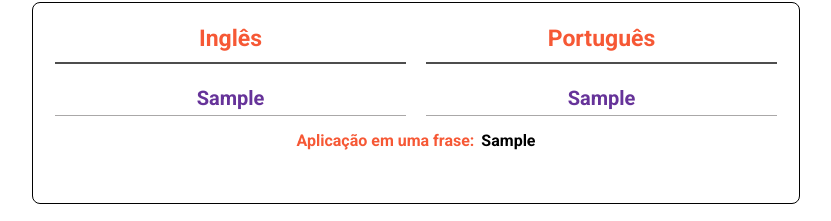
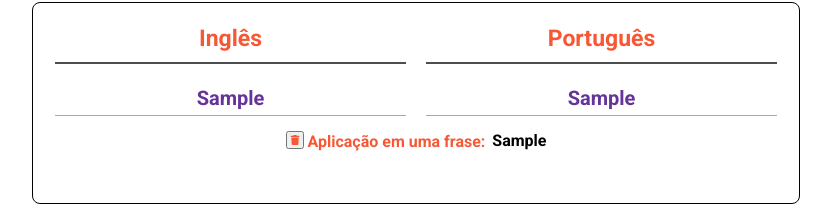
Before and after one commit to Adrianodbs/ingl-s-react, a React (Create React App) app: page / in a window 1280 px wide. Both pictures are taken after typing "Sample", "Sample", "Sample" into the empty fields and a click on the button "Cadastrar palavra". Shown: the part 482-703 px from the top of the page, without its empty margins (224-1055 px from the left). Built offline with nearby package versions, Linux system fonts and the light colour scheme.

Commit message:
Deletar item

```diff
--- a/src/pages/dicionario/index.jsx
+++ b/src/pages/dicionario/index.jsx
@@ -1,5 +1,6 @@
 import './style.css'
-import { useState, useEffect } from 'react'
+import { useState, useEffect, useCallback } from 'react'
+import {FaTrash} from 'react-icons/fa'
 
 import '../../components/modal'
 
@@ -39,19 +40,31 @@ function DicionarioPage() {
 
   function enviarPalavra (e){
     e.preventDefault()
-     const data = {
+
+    if(palavra !== '' || traducao !== '' || uso !== ''){
+      const data = {
       Palavra: palavra,
       Traducao: traducao,
       Uso: uso
      }
 
      setPalavrasTreinamento([...palavrasTreinamento, data])
-
+    }
 
     setPalavra('')
     setTraducao('')
     setUso('')
   }
+
+  const handleDelete = useCallback(
+    repo => {
+      // Ele vai filtrar todos os repositórios e só vai devolver para essa constante todos os repositorios que forem diferentes desse que ele tá mandando
+      const find = palavrasTreinamento.filter(r => r.Palavra !== repo)
+
+      setPalavrasTreinamento(find)
+    },
+    [palavrasTreinamento]
+  )
 
   return (
     <div className="tabela-content">
@@ -82,10 +95,10 @@ function DicionarioPage() {
           </thead>
           <tbody className="tabela-dicionario">
             {palavrasTreinamento.map((p)=>(
-              <tr className='tr__pai'>
+              <tr className='tr__pai' key={p.Palavra}>
                   <td>{p.Palavra}</td>
                   <td>{p.Traducao}</td>
-                  <span className='td__modal'><p>Aplicação em uma frase:</p> {p.Uso}</span>
+                  <span className='td__modal'><p><button onClick={() => handleDelete(p.Palavra)}><FaTrash className='lixo' size={14}/></button> Aplicação em uma frase:</p> {p.Uso}</span>
                 </tr>
 
             ))}
--- a/src/pages/dicionario/style.css
+++ b/src/pages/dicionario/style.css
@@ -113,7 +113,7 @@
   transform: translateX(-50%);
   font-weight: bold;
   font-size: 16px;
-  width: 90%;
+  width: 100%;
   display: flex;
   flex-direction: row;
   justify-content: center;
@@ -122,6 +122,21 @@
 
 .td__modal p{
   color: #f65835;
+}
+
+.lixo{
+  color: #f65835;
+  border: none;
+  display: flex;
+  justify-content: center;
+  align-items: center;
+  padding: 2px;
+  cursor: pointer;
+
+}
+
+.lixo svg{
+  margin-right: 10px;
 }
 
 
```
